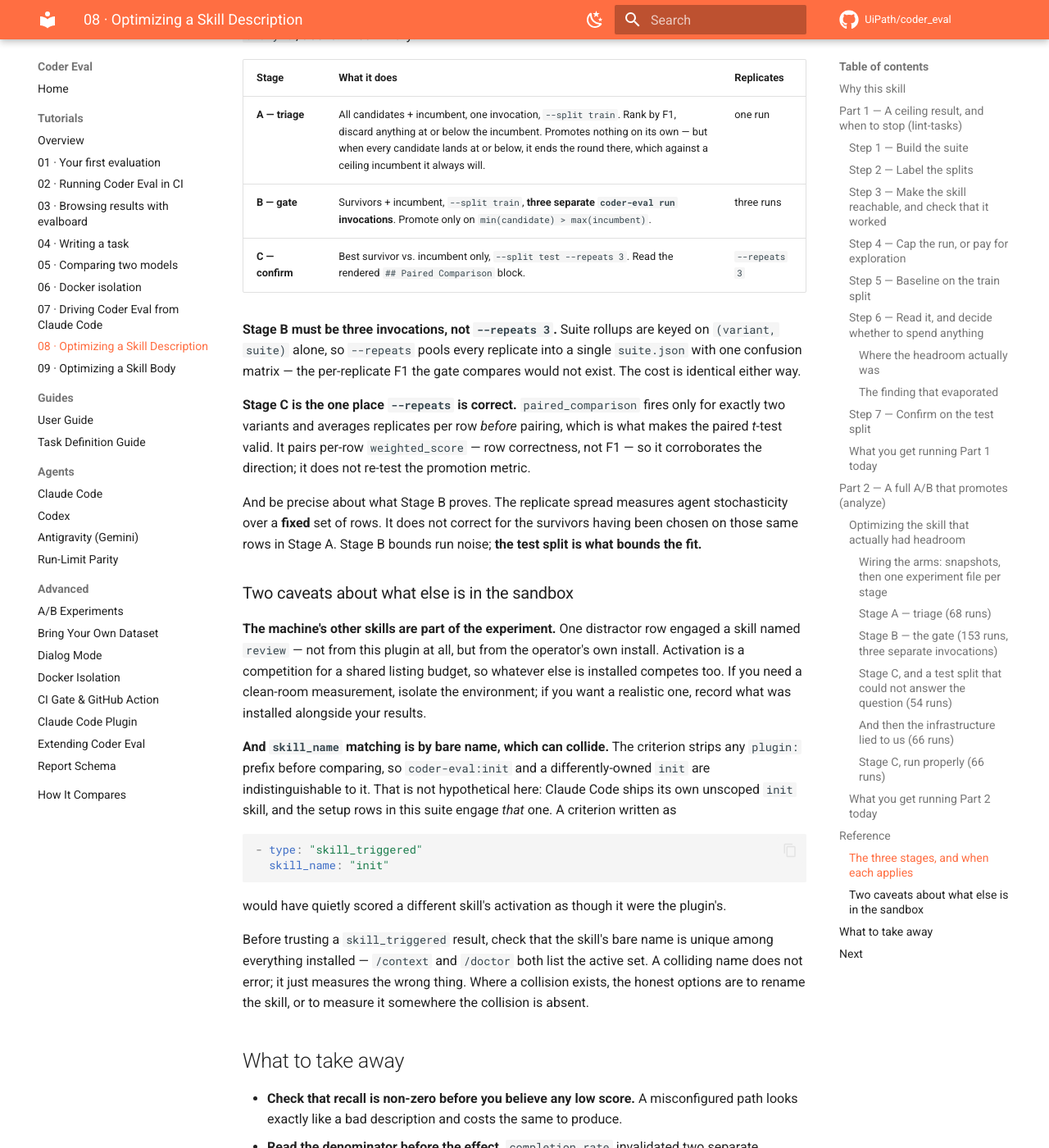
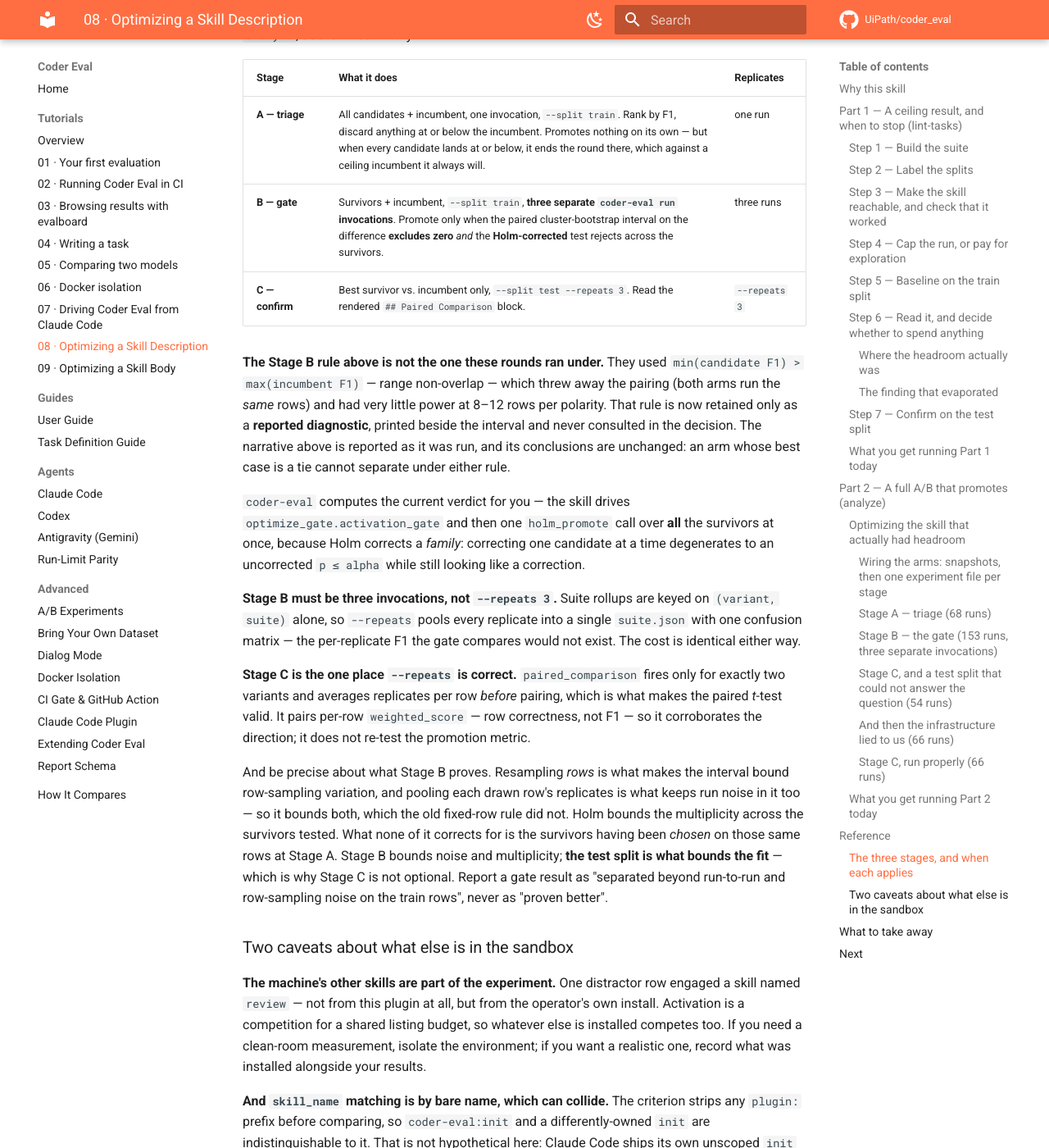
Before and after one commit to UiPath/coder_eval, an MkDocs documentation site: the page built from docs/tutorials/08-optimizing-a-skill-description.md, in a window 1280 px wide and 1400 px high, scrolled down 15845 px. Shown: the whole window at 82% size. Built offline with MkDocs 1.6.1 and Material for MkDocs 9.7.7, drawn with Linux system fonts in a browser that asks for light colours; comment, search, counter and statistics services are not loaded.

Commit message:
docs: bring the optimize surfaces back in line with the gate
Checked every doc and tutorial against the current code. Most were fine — no
surface referenced the constants that moved to `leak_detection`, none lists the
src tree, the "three stages" framing is still correct, and the docs indexes
regenerate byte-identically. Four things were stale, one of them materially.

**Tutorial 08's Reference section stated a RETIRED promotion rule as current.**
Its Stage B row said "promote only on `min(candidate) > max(incumbent)`" — range
non-overlap, which threw away the pairing and had very little power at 8-12 rows
per polarity. That has been a reported diagnostic and not the gate for a while;
the rule is the paired cluster-bootstrap interval excluding zero AND the
Holm-corrected test rejecting. The page's NARRATIVE sections already carried
"the gate has since been replaced" caveats — it was only the section framed as a
reference summary that did not, which is the one a reader quotes.

Its "what Stage B proves" paragraph understated the same thing: resampling rows
bounds row-sampling variation as well as run noise, and Holm bounds multiplicity.
Neither corrects for the survivors having been chosen on those rows at Stage A,
which is still exactly why Stage C is not optional.

- `plugins/coder-eval/README.md` omitted `proposal-prompt.md` from its reference
  list entirely — a shipped file no reader could discover from that page.
- both reference lists now mention the search loop (and say why it is not a
  fourth stage) and the gold-solution input.
- tutorial 09 pointed at the reporter's raw paired block for the verdict; it now
  also names `execution_gate`, which resolves the sign the paragraph warns about.
  And its "four arms tying exactly is a bug report" take-away now names the
  control arm — the stage added because of that round, which would have caught it
  on the first comparison rather than the fourth.

No new headings, so no anchors moved.

Co-Authored-By: Claude Opus 5 (1M context) <noreply@anthropic.com>

```diff
--- a/docs/tutorials/08-optimizing-a-skill-description.md
+++ b/docs/tutorials/08-optimizing-a-skill-description.md
@@ -708,8 +708,20 @@ for `analyze`, above. In summary:
 | Stage | What it does | Replicates |
 | --- | --- | --- |
 | **A — triage** | All candidates + incumbent, one invocation, `--split train`. Rank by F1, discard anything at or below the incumbent. Promotes nothing on its own — but when every candidate lands at or below, it ends the round there, which against a ceiling incumbent it always will. | one run |
-| **B — gate** | Survivors + incumbent, `--split train`, **three separate `coder-eval run` invocations**. Promote only on `min(candidate) > max(incumbent)`. | three runs |
+| **B — gate** | Survivors + incumbent, `--split train`, **three separate `coder-eval run` invocations**. Promote only when the paired cluster-bootstrap interval on the difference **excludes zero** *and* the **Holm-corrected** test rejects across the survivors. | three runs |
 | **C — confirm** | Best survivor vs. incumbent only, `--split test --repeats 3`. Read the rendered `## Paired Comparison` block. | `--repeats 3` |
+
+**The Stage B rule above is not the one these rounds ran under.** They used
+`min(candidate F1) > max(incumbent F1)` — range non-overlap — which threw away the pairing
+(both arms run the *same* rows) and had very little power at 8–12 rows per polarity. That rule
+is now retained only as a **reported diagnostic**, printed beside the interval and never
+consulted in the decision. The narrative above is reported as it was run, and its conclusions
+are unchanged: an arm whose best case is a tie cannot separate under either rule.
+
+`coder-eval` computes the current verdict for you — the skill drives
+`optimize_gate.activation_gate` and then one `holm_promote` call over **all** the survivors at
+once, because Holm corrects a *family*: correcting one candidate at a time degenerates to an
+uncorrected `p ≤ alpha` while still looking like a correction.
 
 **Stage B must be three invocations, not `--repeats 3`.** Suite rollups are keyed on
 `(variant, suite)` alone, so `--repeats` pools every replicate into a single `suite.json`
@@ -721,9 +733,13 @@ exactly two variants and averages replicates per row *before* pairing, which is
 the paired *t*-test valid. It pairs per-row `weighted_score` — row correctness, not F1 — so
 it corroborates the direction; it does not re-test the promotion metric.
 
-And be precise about what Stage B proves. The replicate spread measures agent stochasticity
-over a **fixed** set of rows. It does not correct for the survivors having been chosen on
-those same rows in Stage A. Stage B bounds run noise; **the test split is what bounds the fit.**
+And be precise about what Stage B proves. Resampling *rows* is what makes the interval bound
+row-sampling variation, and pooling each drawn row's replicates is what keeps run noise in it
+too — so it bounds both, which the old fixed-row rule did not. Holm bounds the multiplicity
+across the survivors tested. What none of it corrects for is the survivors having been *chosen*
+on those same rows at Stage A. Stage B bounds noise and multiplicity; **the test split is what
+bounds the fit** — which is why Stage C is not optional. Report a gate result as "separated
+beyond run-to-run and row-sampling noise on the train rows", never as "proven better".
 
 ### Two caveats about what else is in the sandbox
 
```
Also changed, not shown: docs/PLUGIN.md (+9 -6 lines), docs/tutorials/09-optimizing-a-skill-body.md (+16 -0 lines), plugins/coder-eval/README.md (+8 -2 lines).
